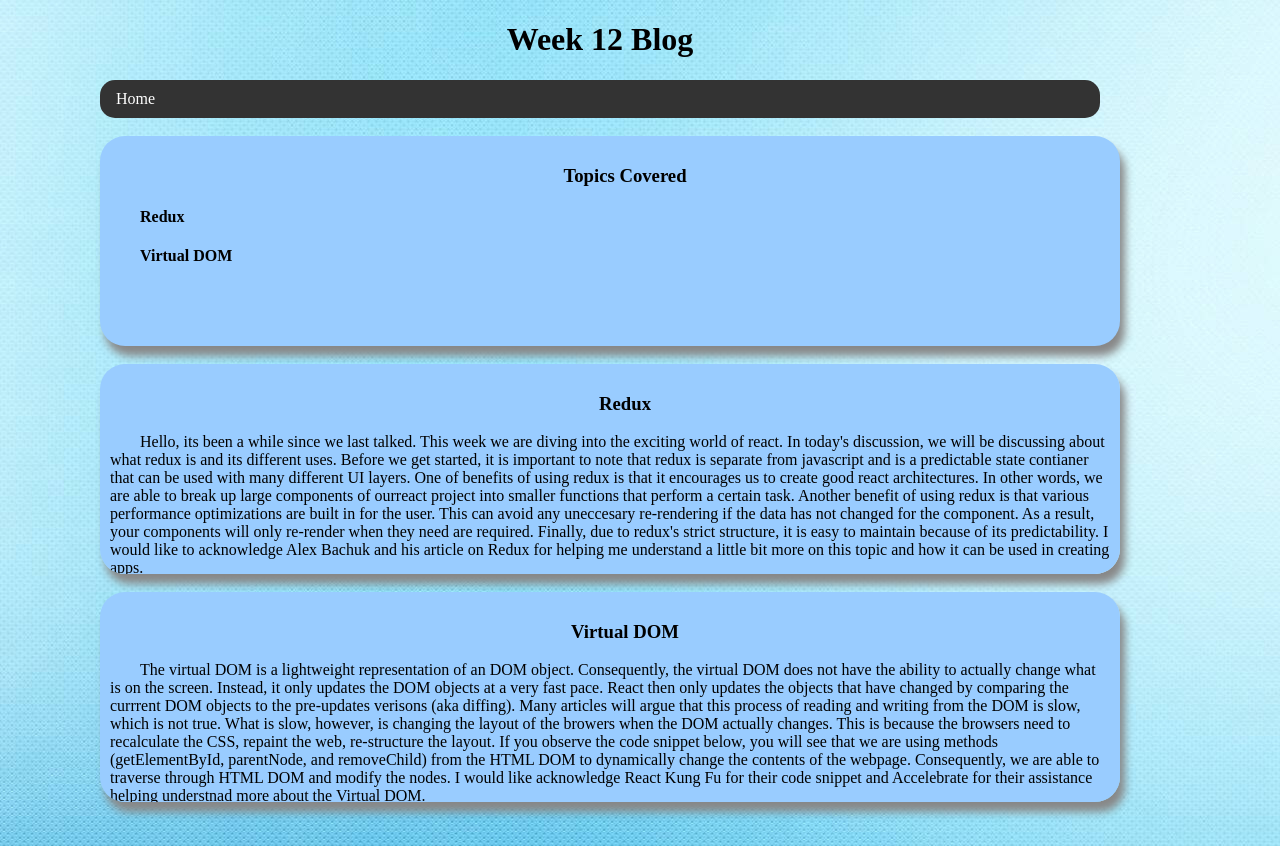
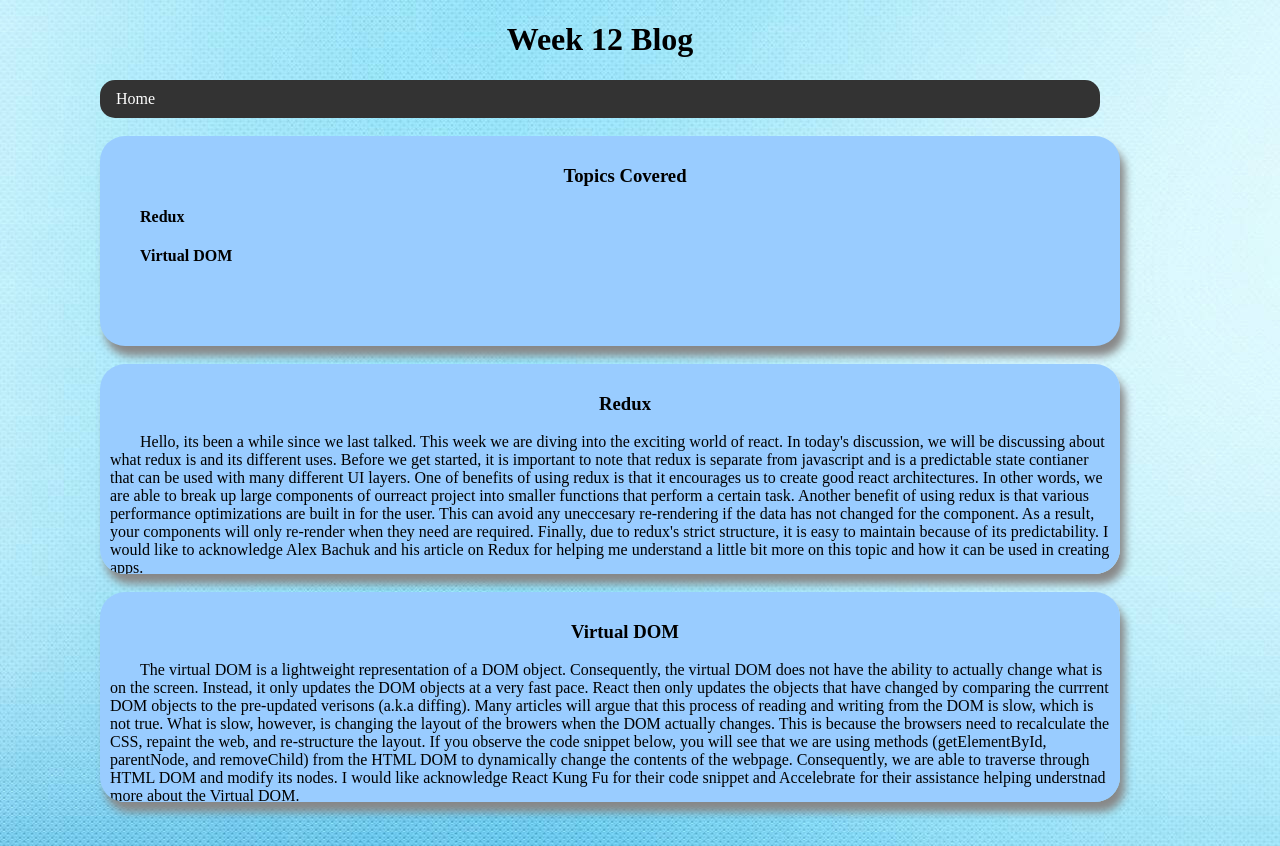
Before and after one commit to pbparikh22/webDevRepo, a plain HTML site: page Blogs/week12blog.html in a window 1280 px wide. Drawn offline with Linux system fonts and the light colour scheme.

Commit message:
fixed grammatical errors

```diff
--- a/Blogs/week12blog.html
+++ b/Blogs/week12blog.html
@@ -46,15 +46,15 @@
         </div> <br>
         <div class="container overflowText">
             <h3 style="text-align: center"> Virtual DOM</h3>
-            <p> The virtual DOM is a lightweight representation of an DOM object. Consequently, the virtual DOM
+            <p> The virtual DOM is a lightweight representation of a DOM object. Consequently, the virtual DOM
             does not have the ability to actually change what is on the screen. Instead, it only updates the DOM
             objects at a very fast pace. React then only updates the objects that have changed by
-            comparing the currrent DOM objects to the pre-updates verisons (aka diffing). Many articles will argue that this
+            comparing the currrent DOM objects to the pre-updated verisons (a.k.a diffing). Many articles will argue that this
             process of reading and writing from the DOM is slow, which is not true. What is slow, however, is changing the layout
             of the browers when the DOM actually changes. This is because the browsers need to recalculate the CSS, repaint the web,
-            re-structure the layout. If you observe the code snippet below, you will see that we are using methods (getElementById,
+            and re-structure the layout. If you observe the code snippet below, you will see that we are using methods (getElementById,
             parentNode, and removeChild) from the HTML DOM to dynamically change the contents of the webpage. Consequently, we are able to
-            traverse through HTML DOM and modify the nodes. I would like acknowledge
+            traverse through HTML DOM and modify its nodes. I would like acknowledge
             <a href="https://reactkungfu.com/2015/10/the-difference-between-virtual-dom-and-dom/">React Kung Fu</a> for their code snippet
             and <a href="https://www.accelebrate.com/blog/the-real-benefits-of-the-virtual-dom-in-react-js/">Accelebrate</a> for their
             assistance helping understnad more about the Virtual DOM.</p>
```
